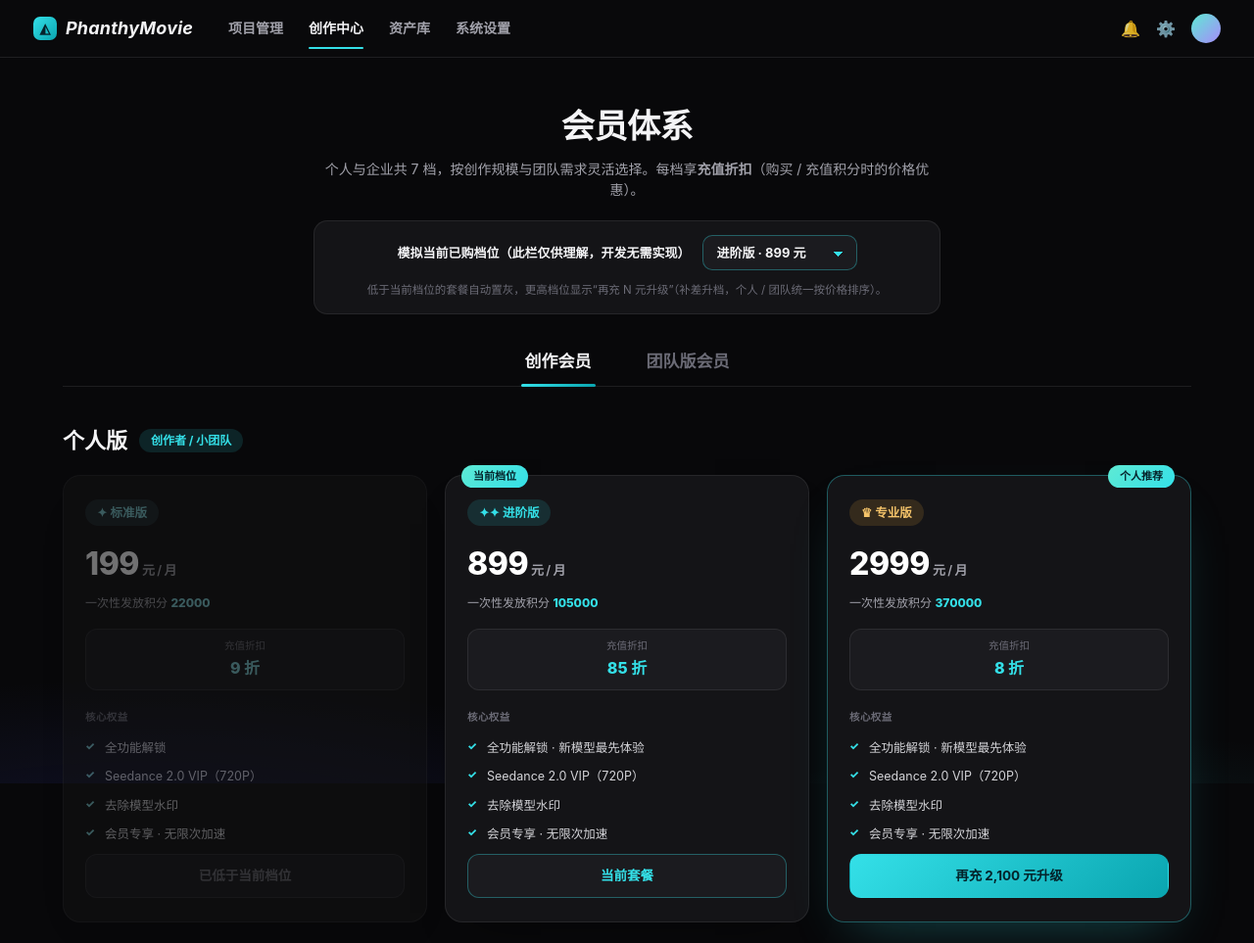
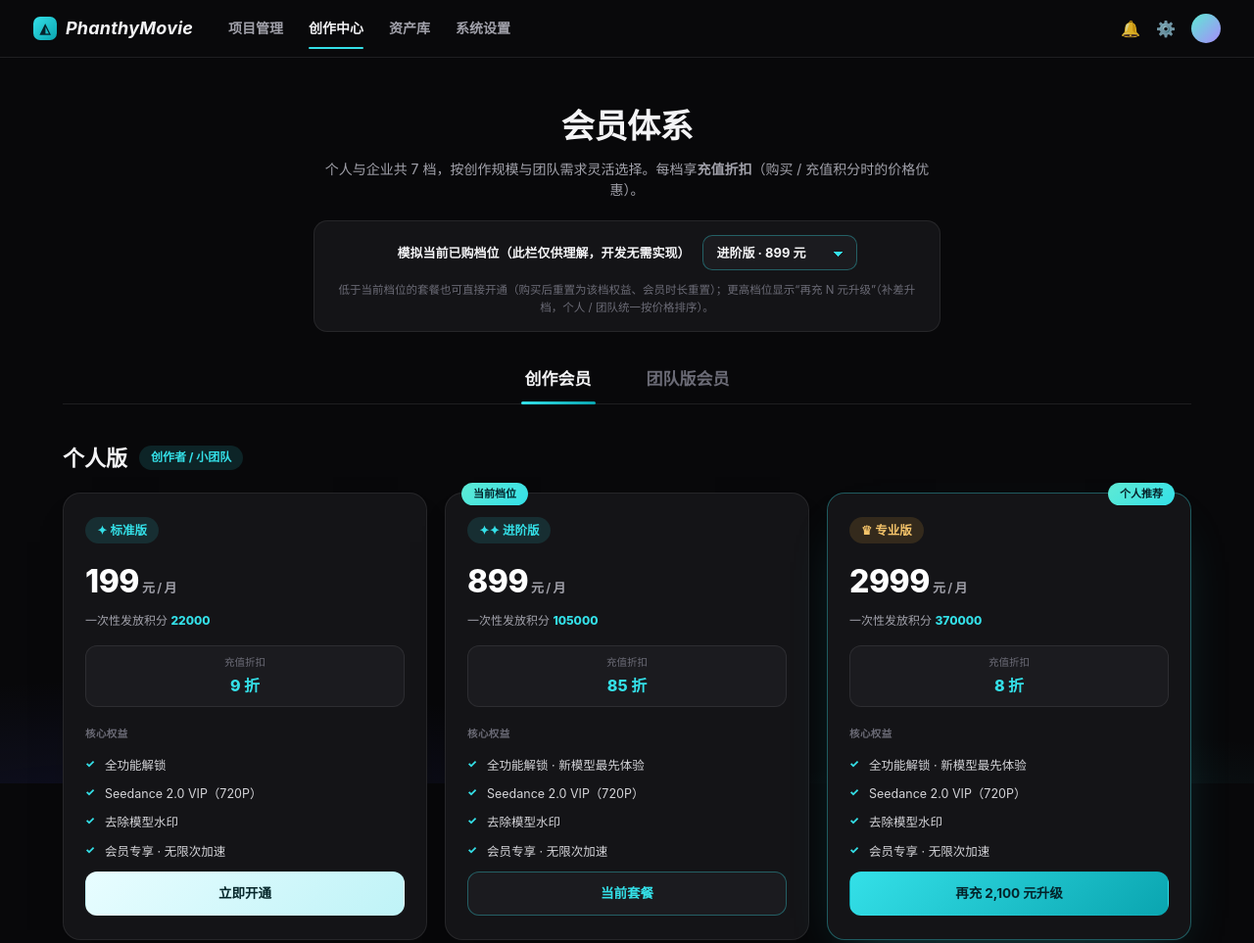
Before and after one commit to sunnygirl-0106/phanthy-movie-pricing, a plain HTML site: page 运营定价/会员体系_v7.html in a window 1280 px wide. Shown: the top 963 px of the page at 98% size. Drawn offline with Linux system fonts and the light colour scheme.

Commit message:
Update membership system v7 page
Co-Authored-By: Claude Opus 4.8 <noreply@anthropic.com>

```diff
--- a/运营定价/会员体系_v7.html
+++ b/运营定价/会员体系_v7.html
@@ -130,9 +130,6 @@
   .simsel:focus{outline:none;border-color:var(--cy);}
   .simsel option{background:#141417;color:var(--ink);}
 
-  .card.locked{opacity:.42;filter:grayscale(.55);}
-  .card.locked .btn{pointer-events:none;}
-  .btn.locked{background:var(--panel2);border-color:var(--panelBd);color:var(--dim);}
   .btn.current{background:var(--panel2);border-color:var(--cyBd);color:var(--cy);}
   .btn.upgrade{background:linear-gradient(135deg,#34e0e8,#0aa5b0);color:#04232a;}
   .cur-tag{position:absolute;top:-11px;left:16px;font-size:11px;font-weight:800;color:#04232a;
@@ -173,7 +170,7 @@
         <option value="9999">大师版 · 9999 元</option>
         <option value="29999">至尊版 · 29999 元</option>
       </select>
-      <span class="shint">低于当前档位的套餐自动置灰，更高档位显示“再充 N 元升级”（补差升档，个人 / 团队统一按价格排序）。</span>
+      <span class="shint">低于当前档位的套餐也可直接开通（购买后重置为该档权益、会员时长重置）；更高档位显示“再充 N 元升级”（补差升档，个人 / 团队统一按价格排序）。</span>
     </div>
 
     <!-- 切换 -->
@@ -406,12 +403,11 @@
         var btn = c.querySelector('.btn');
         c.classList.remove('locked','iscur');
         if(cur === 0){
-          btn.className = btn.dataset.baseCls;
-          btn.textContent = btn.dataset.baseTxt;
+          btn.className = btn.dataset.baseCls === 'btn ghost' ? 'btn teal' : btn.dataset.baseCls;
+          btn.textContent = btn.dataset.baseTxt === '当前套餐' ? '立即开通' : btn.dataset.baseTxt;
         } else if(p < cur){
-          c.classList.add('locked');
-          btn.className = 'btn locked';
-          btn.textContent = '已低于当前档位';
+          btn.className = btn.dataset.baseCls === 'btn ghost' ? 'btn teal' : btn.dataset.baseCls;
+          btn.textContent = '立即开通';
         } else if(p === cur){
           c.classList.add('iscur');
           btn.className = 'btn current';
```
